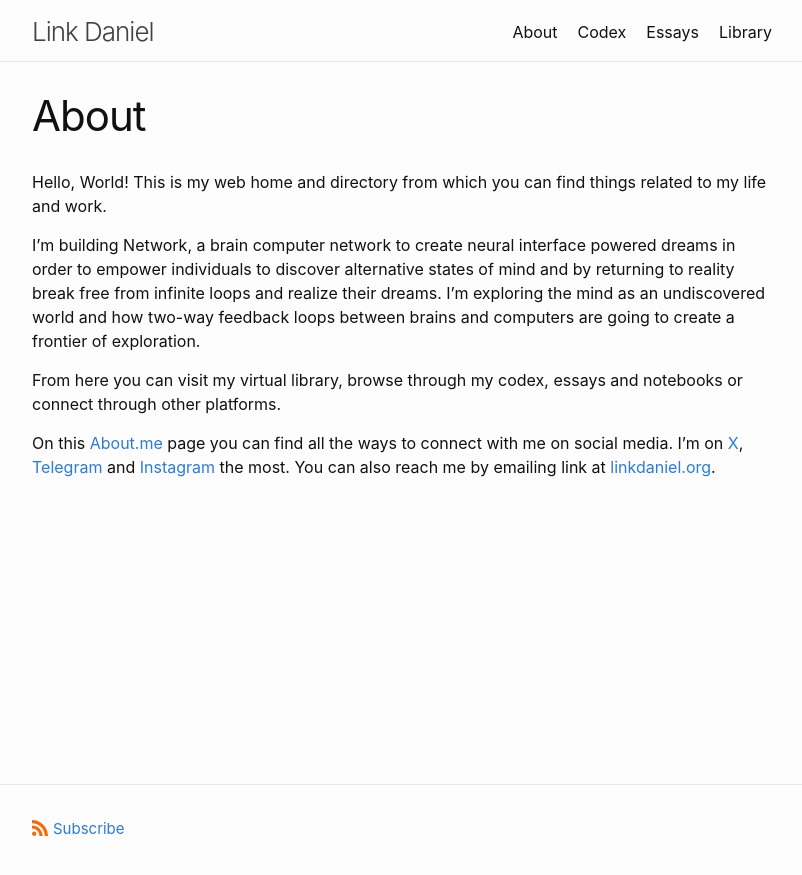
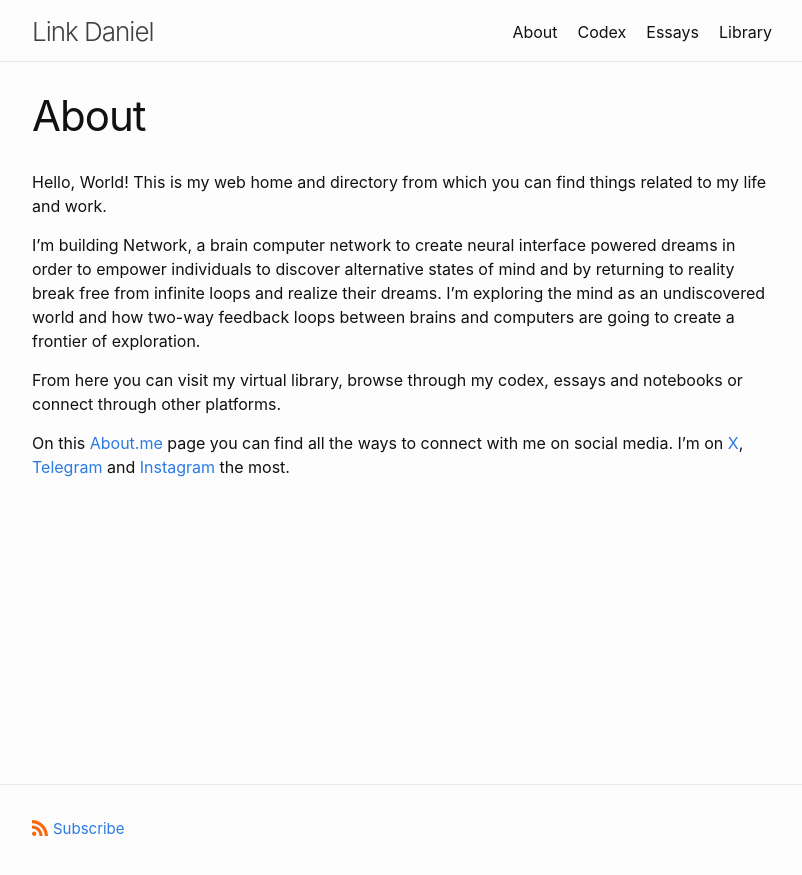
Before and after one commit to link-daniel/link.github.io, a Jekyll site: the page built from about.md, in a window 1280 px wide. Shown: the top 875 px of the page, without its empty margins (238-1040 px from the left). Built offline with Jekyll 4.4.1, drawn with Linux system fonts in a browser that asks for light colours.

Commit message:
Update about.md

```diff
--- a/about.md
+++ b/about.md
@@ -10,4 +10,4 @@ I'm building Network, a brain computer network to create neural interface powere
 
 From here you can visit my virtual library, browse through my codex, essays and notebooks or connect through other platforms.
 
-On this [About.me](https://about.me/linkdaniel) page you can find all the ways to connect with me on social media. I'm on [X](https://twitter.com/linkxdaniel), [Telegram](https://t.me/linkdaniel) and [Instagram](https://instagram.com/linkxdaniel) the most. You can also reach me by emailing link at [linkdaniel.org](https://linkdaniel.org).
+On this [About.me](https://about.me/linkdaniel) page you can find all the ways to connect with me on social media. I'm on [X](https://twitter.com/linkxdaniel), [Telegram](https://t.me/linkdaniel) and [Instagram](https://instagram.com/linkxdaniel) the most.
```
